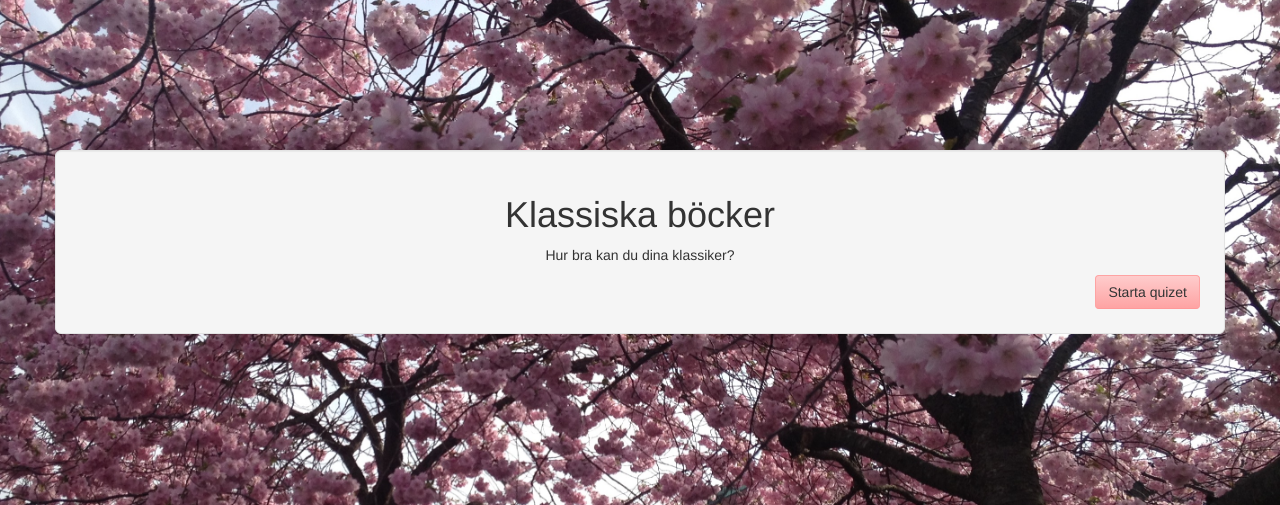
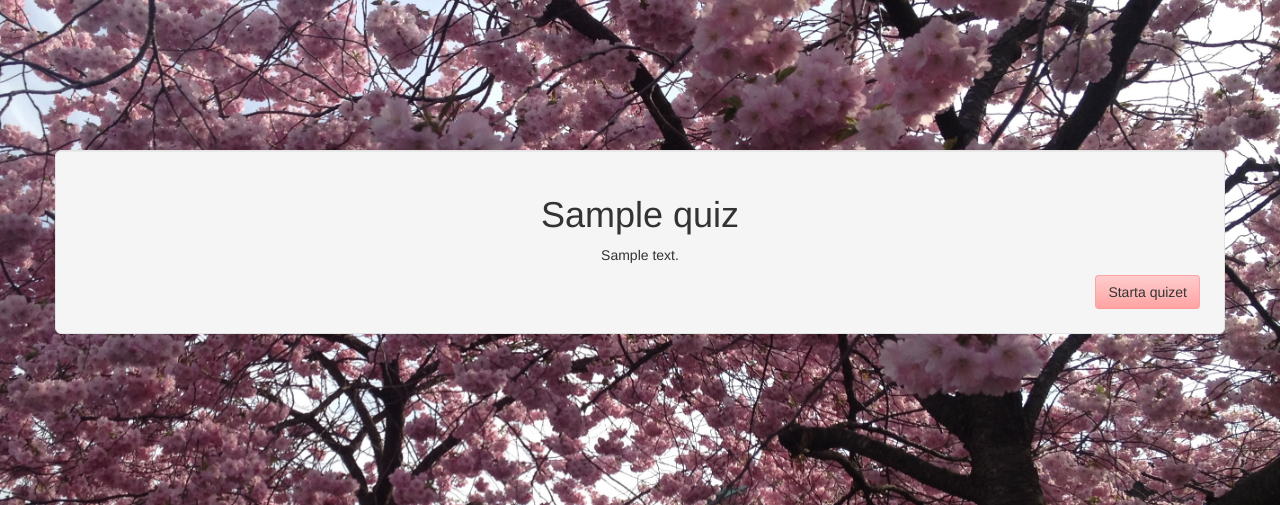
Before and after one commit to kanilss/quizproject, a Django app: page /quiz/1/ in a window 1280 px wide. Shown: the part 148-653 px from the top of the page. Run offline with Django 3.2, Linux system fonts and the light colour scheme; tables that the repository leaves empty hold one stand-in row (values such as "Sample post"); some libraries are stand-ins or nearby versions.

Commit message:
Andrat views-questions

```diff
--- a/quiz/templates/quiz/quiz.html
+++ b/quiz/templates/quiz/quiz.html
@@ -17,7 +17,7 @@
 				{{quiz.description}}
 			</p>
 
-			<a href="{% url "question_page" quiz_number 1 %}" type="button" class="btn btn-success btn-pink" style="float:right">Starta quizet</a>
+			<a href="{% url 'question_page' quiz_number 1 %}" type="button" class="btn btn-success btn-pink" style="float:right">Starta quizet</a>
 		</div>
 	</div>
 
--- a/quiz/views.py
+++ b/quiz/views.py
@@ -27,18 +27,22 @@ def startpage(request):
 
 def quiz(request, quiz_number):
 	context = {
-		"quiz": quizzes[int(quiz_number) - 1],
+		"quiz": Quiz.objects.get(quiz_number = quiz_number),
 		"quiz_number": quiz_number,
 	}
 	return render(request, "quiz/quiz.html", context)
 
 def question(request, quiz_number, question_number):
+	quiz = Quiz.objects.get(quiz_number = quiz_number)
+	questions = quiz.questions.all()
+	question = questions[int(question_number) - 1]
 	context = {
 		"question_number": question_number,
-		"question": "Hur många bultar har ölandsbron?",
-		"answer1": "12",
-		"answer2": "66 400",
-		"answer3": "7 428 954",
+		"question": question,
+		"answer1": question.answer1,
+		"answer2": question.answer2,
+		"answer3": question.answer3,
+		"quiz": quiz,
 		"quiz_number": quiz_number,
 	}
 	return render(request, "quiz/question.html", context)
```
